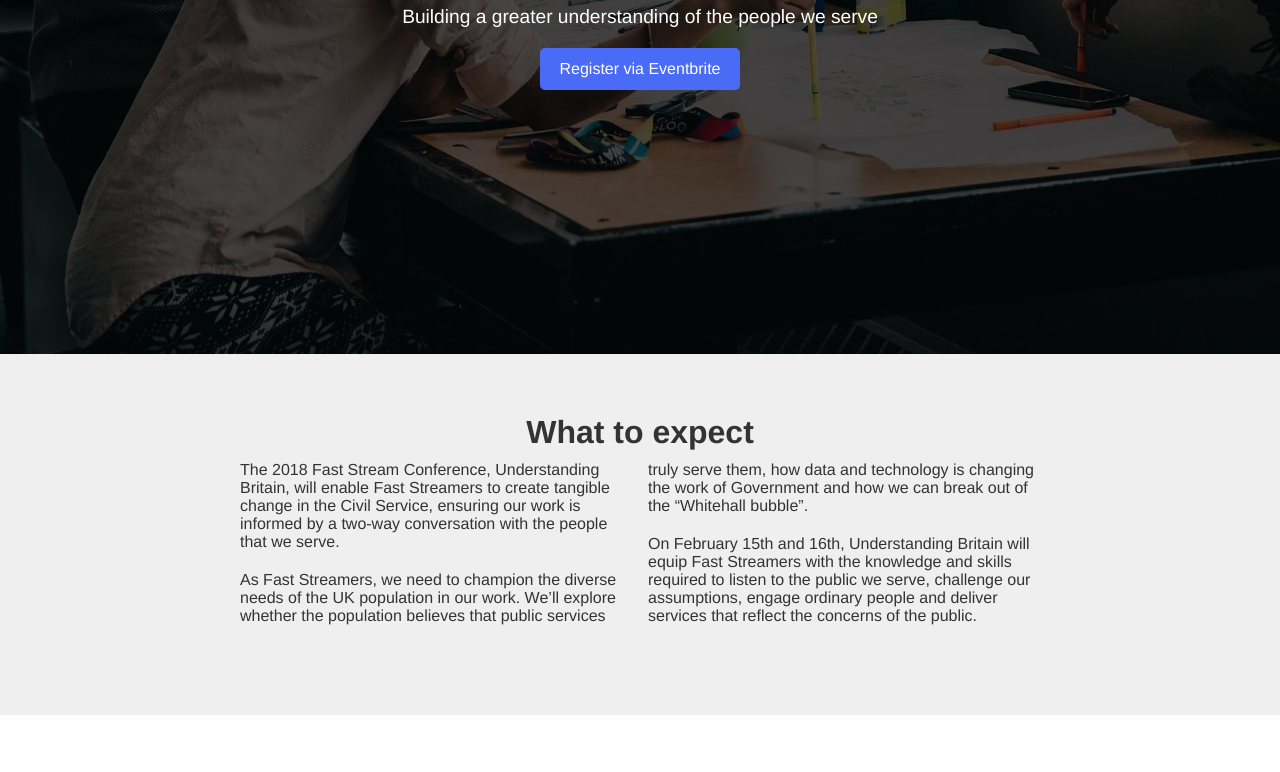
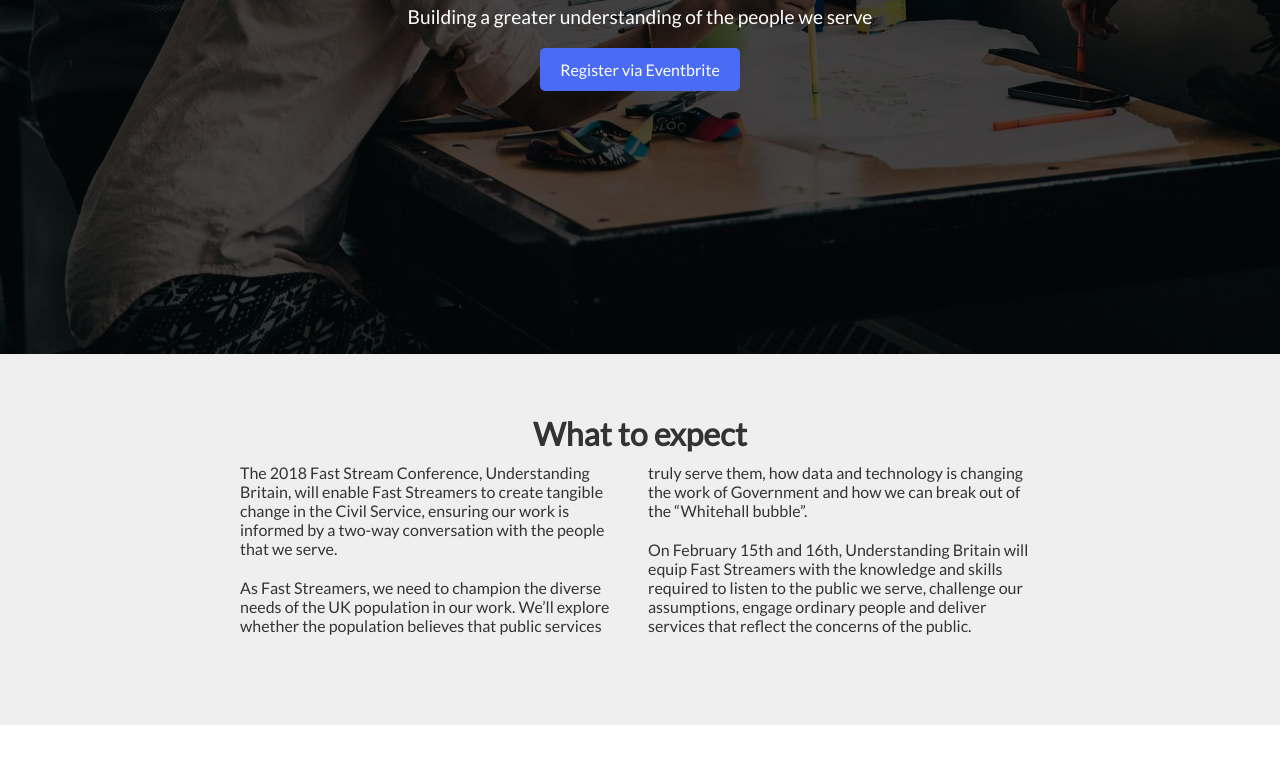
Before and after one commit to jhackett1/fs-conference-site, a website: page app/index.pug in a window 1280 px wide. Shown: the part 446-1218 px from the top of the page. Drawn offline with nearby package versions, Linux system fonts and the light colour scheme; files that its build step writes are made by us from their sources.

Commit message:
Web font

```diff
--- a/app/index.pug
+++ b/app/index.pug
@@ -8,6 +8,7 @@ html(lang="en")
     link(type="text/css",rel="stylesheet",href="style.css")
     link(type="text/css",rel="stylesheet",href="responsive.css")
     link(type="text/css",rel="stylesheet",href="https://maxcdn.bootstrapcdn.com/font-awesome/4.7.0/css/font-awesome.min.css")
+    link(href="https://fonts.googleapis.com/css?family=Lato", rel="stylesheet")
   body
     header
       img(src="favicon.png")
--- a/app/style.sass
+++ b/app/style.sass
@@ -10,7 +10,7 @@ $grey: #505050
 $light-grey: #969696
 $bg-grey: #efefef
 
-$font-stack: Avenir, Helvetica, sans serif
+$font-stack: Avenir, 'Lato', Helvetica, sans serif
 
 // Resets and global styles
 *
```
Also changed, not shown: app/index.html, app/style.css, dist/app/app.js (deleted), dist/app/app.png (deleted), dist/app/favicon.png (deleted), dist/app/hero.jpg (deleted), dist/app/index.html (deleted), dist/app/index.pug (deleted), dist/app/responsive.css (deleted), dist/app/responsive.sass (deleted), dist/app/style.css (deleted), dist/app/style.sass (deleted), dist/index.html, dist/style.css.
